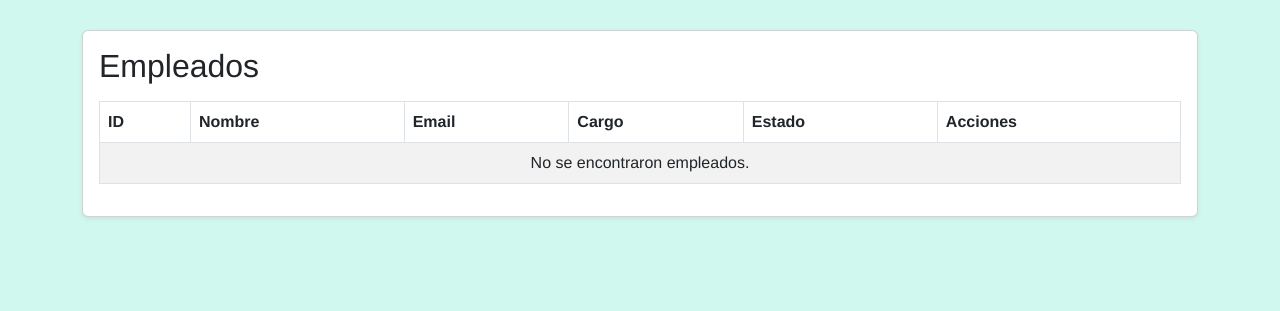
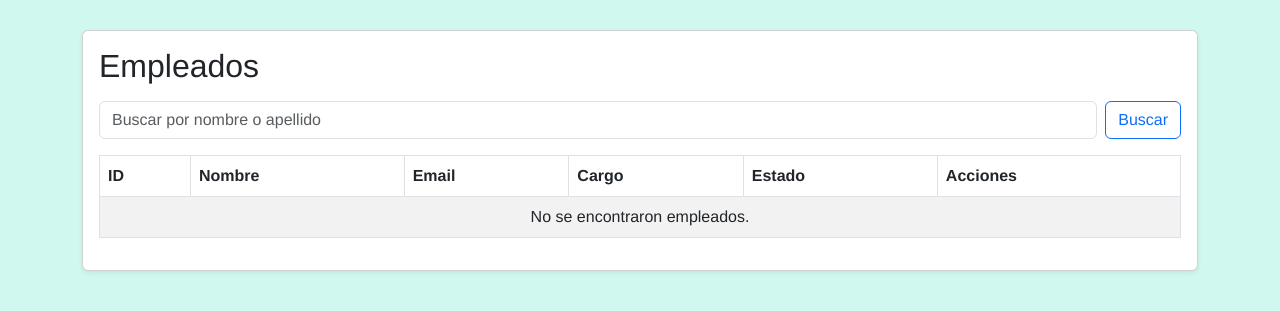
Before and after one commit to DerliscrDev/bodega-eirete, a Django app: page /empleados/ in a window 1280 px wide. Shown: the part 56-367 px from the top of the page. Run offline with Django 4.2, Linux system fonts and the light colour scheme; the visitor is signed in with stand-in values (Sample User, id 1); data that the repository does not hold is empty.

Commit message:
Agrego buscador para la lista de empleados, usuarios, permisos y roles

```diff
--- a/bodega/templates/bodega/empleado_list.html
+++ b/bodega/templates/bodega/empleado_list.html
@@ -6,12 +6,19 @@
 {% block content %}
 <div class="card shadow-sm mb-4">
   <div class="card-body">
+
     <div class="d-flex justify-content-between align-items-center mb-3">
       <h2 class="card-title mb-0">Empleados</h2>
       {% if request.user|tiene_permiso:"crear_empleado" %}
       <a href="{% url 'empleado_create' %}" class="btn btn-custom">Nuevo Empleado</a>
       {% endif %}
     </div>
+
+    <!-- Formulario de búsqueda -->
+    <form method="get" class="mb-3 d-flex" role="search">
+      <input type="text" name="buscar" class="form-control me-2" placeholder="Buscar por nombre o apellido" value="{{ request.GET.buscar }}">
+      <button type="submit" class="btn btn-outline-primary">Buscar</button>
+    </form>
 
     <div class="table-responsive">
       <table class="table table-bordered table-striped">
@@ -37,7 +44,6 @@
               {% if request.user|tiene_permiso:"editar_empleado" %}
               <a href="{% url 'empleado_update' empleado.id %}" class="btn btn-sm btn-warning">Editar</a>
               {% endif %}
-
               {% if request.user|tiene_permiso:"inactivar_empleado" %}
                 {% if empleado.activo %}
                 <a href="{% url 'empleado_inactivate' empleado.id %}" class="btn btn-sm btn-danger">Inactivar</a>
@@ -58,35 +64,27 @@
 
     <!-- Paginación -->
     {% if is_paginated %}
-    <nav aria-label="Paginación">
+    <nav class="mt-3">
       <ul class="pagination justify-content-center">
         {% if page_obj.has_previous %}
         <li class="page-item">
-          <a class="page-link" href="?page=1">&laquo; Primero</a>
-        </li>
-        <li class="page-item">
-          <a class="page-link" href="?page={{ page_obj.previous_page_number }}">&lsaquo; Anterior</a>
+          <a class="page-link" href="?page={{ page_obj.previous_page_number }}&buscar={{ request.GET.buscar }}">Anterior</a>
         </li>
         {% endif %}
-
-        <li class="page-item disabled">
-          <span class="page-link">
-            Página {{ page_obj.number }} de {{ page_obj.paginator.num_pages }}
-          </span>
+        {% for num in paginator.page_range %}
+        <li class="page-item {% if page_obj.number == num %}active{% endif %}">
+          <a class="page-link" href="?page={{ num }}&buscar={{ request.GET.buscar }}">{{ num }}</a>
         </li>
-
+        {% endfor %}
         {% if page_obj.has_next %}
         <li class="page-item">
-          <a class="page-link" href="?page={{ page_obj.next_page_number }}">Siguiente &rsaquo;</a>
-        </li>
-        <li class="page-item">
-          <a class="page-link" href="?page={{ page_obj.paginator.num_pages }}">Última &raquo;</a>
+          <a class="page-link" href="?page={{ page_obj.next_page_number }}&buscar={{ request.GET.buscar }}">Siguiente</a>
         </li>
         {% endif %}
       </ul>
     </nav>
     {% endif %}
-    <!-- Fin paginación -->
+
   </div>
 </div>
 {% endblock %}
--- a/bodega/views.py
+++ b/bodega/views.py
@@ -43,6 +43,13 @@ class EmpleadoListView(LoginRequiredMixin, ListView):
     template_name = 'bodega/empleado_list.html'
     context_object_name = 'empleados'
     paginate_by = 10
+
+    def get_queryset(self):
+        queryset = Empleado.objects.all()
+        busqueda = self.request.GET.get('buscar')
+        if busqueda:
+            queryset = queryset.filter(nombre__icontains=busqueda) | queryset.filter(apellido__icontains=busqueda)
+        return queryset
 
 @method_decorator(permiso_requerido('editar_empleado'), name='dispatch')
 class EmpleadoUpdateView(LoginRequiredMixin, UpdateView):
@@ -105,6 +112,15 @@ class UsuarioListView(LoginRequiredMixin, ListView):
     context_object_name = 'usuarios'
     paginate_by = 10
 
+    def get_queryset(self):
+        queryset = Usuario.objects.select_related('empleado', 'rol')
+        busqueda = self.request.GET.get('buscar')
+        if busqueda:
+            queryset = queryset.filter(
+                username__icontains=busqueda
+            ) | queryset.filter(email__icontains=busqueda)
+        return queryset
+
 @method_decorator(permiso_requerido('editar_usuario'), name='dispatch')
 class UsuarioUpdateView(LoginRequiredMixin, UpdateView):
     model = Usuario
@@ -133,7 +149,13 @@ class RolListView(LoginRequiredMixin, ListView):
     paginate_by = 10
 
     def get_queryset(self):
-        return Rol.objects.all()
+        queryset = Rol.objects.all()
+        busqueda = self.request.GET.get('buscar')
+        if busqueda:
+            queryset = queryset.filter(
+                nombre__icontains=busqueda
+            ) | queryset.filter(descripcion__icontains=busqueda)
+        return queryset
 
 @method_decorator(permiso_requerido('crear_rol'), name='dispatch')
 class RolCreateView(LoginRequiredMixin, CreateView):
@@ -182,7 +204,13 @@ class PermisoListView(LoginRequiredMixin, ListView):
     paginate_by = 10
 
     def get_queryset(self):
-        return Permiso.objects.all().order_by('id')
+        queryset = Permiso.objects.all().order_by('id')
+        busqueda = self.request.GET.get('buscar')
+        if busqueda:
+            queryset = queryset.filter(
+                nombre__icontains=busqueda
+            ) | queryset.filter(descripcion__icontains=busqueda)
+        return queryset
 
 @method_decorator(permiso_requerido('crear_permiso'), name='dispatch')
 class PermisoCreateView(LoginRequiredMixin, CreateView):
```
Also changed, not shown: bodega/templates/bodega/permiso_list.html (+15 -5 lines), bodega/templates/bodega/rol_list.html (+15 -5 lines), bodega/templates/bodega/usuario_list.html (+11 -5 lines).
